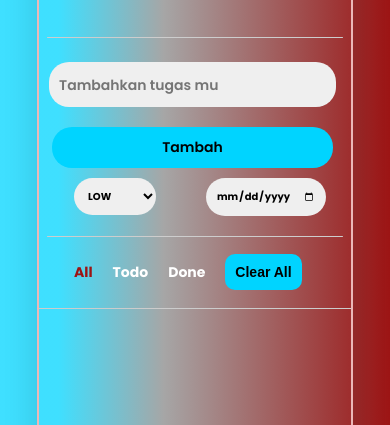
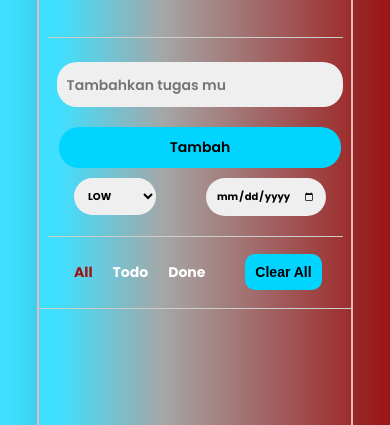
Before and after one commit to jea-778/Todo-List-App, a plain HTML site: page index.html in a window 390 px wide. Shown: the part 419-844 px from the top of the page. Drawn offline with nearby package versions, Linux system fonts and the light colour scheme.

Commit message:
Membuat Todo List

```diff
--- a/style.css
+++ b/style.css
@@ -577,7 +577,7 @@ li {
     color: black;
     font-weight: 700;
     font-size: 14px;
-    margin-left: -30px;
+    margin-left: -10px;
     padding: 10px;
   }
 
@@ -640,7 +640,7 @@ li {
   }
 
   form {
-    margin-left: -30px;
+    margin-left: -15px;
     width: 95%;
   }
 
@@ -699,6 +699,7 @@ li {
   form {
     margin-top: -20px;
     padding: 45px;
+    margin-left: -30px;
     width: 90%;
   }
 
```
